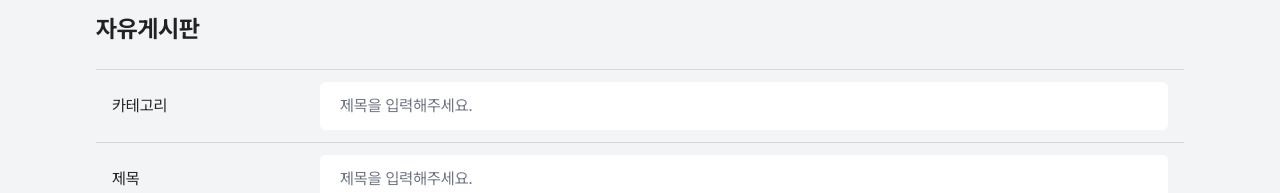
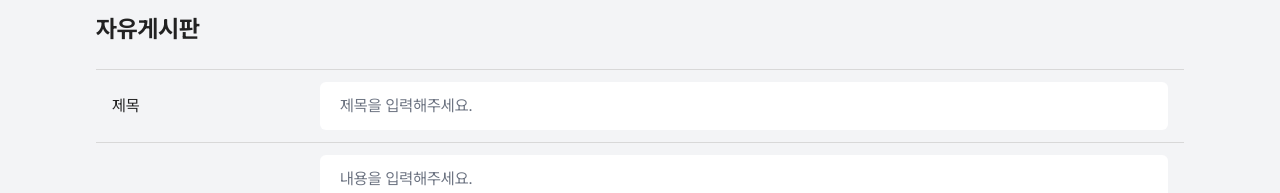
Before and after one commit to nolangwoosan/nowoo, a Next.js app: page /board/free/create in a window 1280 px wide. Shown: the part 455-648 px from the top of the page. Built offline with nearby package versions, Linux system fonts and the light colour scheme; no server answers.

Commit message:
게시판 생성 카테고리 제거함.

```diff
--- a/app/board/free/create/page.tsx
+++ b/app/board/free/create/page.tsx
@@ -67,7 +67,7 @@ export default function Page() {
           <h1 className='text-2xl font-bold max-md:text-xl'>자유게시판</h1>
         </div>
         <div className='flex flex-col'>
-          <div className='flex items-center gap-2 border-b border-[#D8D8D8] px-4 py-3 max-md:flex-col max-md:items-start max-md:px-0'>
+          {/* <div className='flex items-center gap-2 border-b border-[#D8D8D8] px-4 py-3 max-md:flex-col max-md:items-start max-md:px-0'>
             <span className='w-[200px] max-md:text-lg max-md:font-semibold'>카테고리</span>
             <div className='flex-1 max-md:w-full'>
               <input
@@ -77,7 +77,7 @@ export default function Page() {
               />
               {errors.title && <span className='text-sm text-red-600'>{errors.title.message?.toString()}</span>}
             </div>
-          </div>
+          </div> */}
 
           <div className='flex items-center gap-2 border-b border-[#D8D8D8] px-4 py-3 max-md:flex-col max-md:items-start max-md:px-0'>
             <span className='w-[200px] max-md:text-lg max-md:font-semibold'>제목</span>
```
